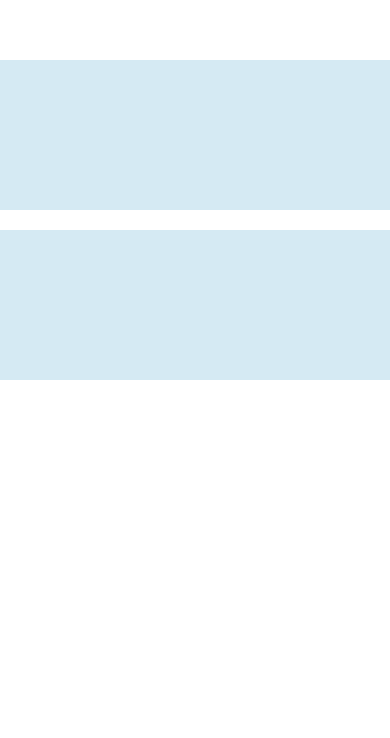
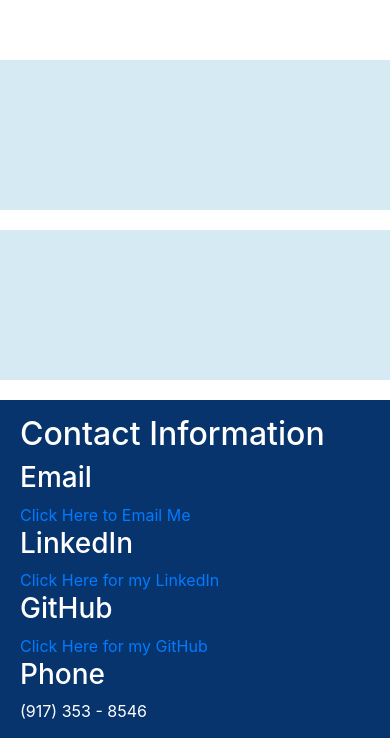
Before and after one commit to xj96/React-Portfolio, a React (Create React App) app: page / in a window 390 px wide. Shown: the part 1096-1834 px from the top of the page. Before the commit the page ends 1496 px from the top, so only its background shows below. Built offline with nearby package versions, Linux system fonts and the light colour scheme.

Commit message:
removed sticky footer and added phone number

```diff
--- a/src/components/Footer.css
+++ b/src/components/Footer.css
@@ -1,16 +1,13 @@
 .footer-contact {
-  position: fixed;
   left: 0;
   bottom: 0;
   width: 100%;
-  height: 100fr;
   background-color: rgb(8, 52, 109);
   color: white;
-  padding-top: 20px;
+  padding-top: 15px;
   padding-left: 20px;
   padding-right: 20px;
   padding-bottom: 15px;
-  margin-top: 20px;
   z-index: 100;
 }
 
--- a/src/components/Footer.js
+++ b/src/components/Footer.js
@@ -4,7 +4,7 @@
 function Footer() {
   return (
     <div>
-      <div className="container-fluid">
+      <div className="container-flex">
         <footer className="footer-contact">
           <div className="row">
             <div className="col-sm-6">
@@ -45,6 +45,10 @@
                 </a>
               </p>
             </div>
+            <div className="col-sm-2 contact-item">
+              <h3>Phone</h3>
+              <p>(917) 353 - 8546</p>
+            </div>
           </div>
         </footer>
       </div>
```
